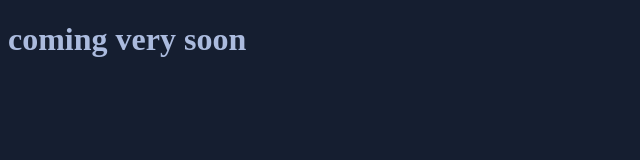
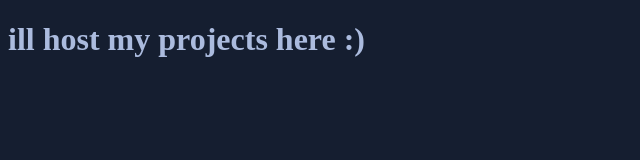
Before and after one commit to zxynxb/zxynxb.github.io, a plain HTML site: page index.html in a window 1280 px wide. Shown: the whole page, without its empty margins (0-640 px from the left). Drawn offline with Linux system fonts and the light colour scheme.

Commit message:
Update index.html

```diff
--- a/index.html
+++ b/index.html
@@ -11,7 +11,7 @@
 
 <body>
 
-  <h1>coming very soon</h1>
+  <h1>ill host my projects here :)</h1>
 
 </body>
 </html>
```
